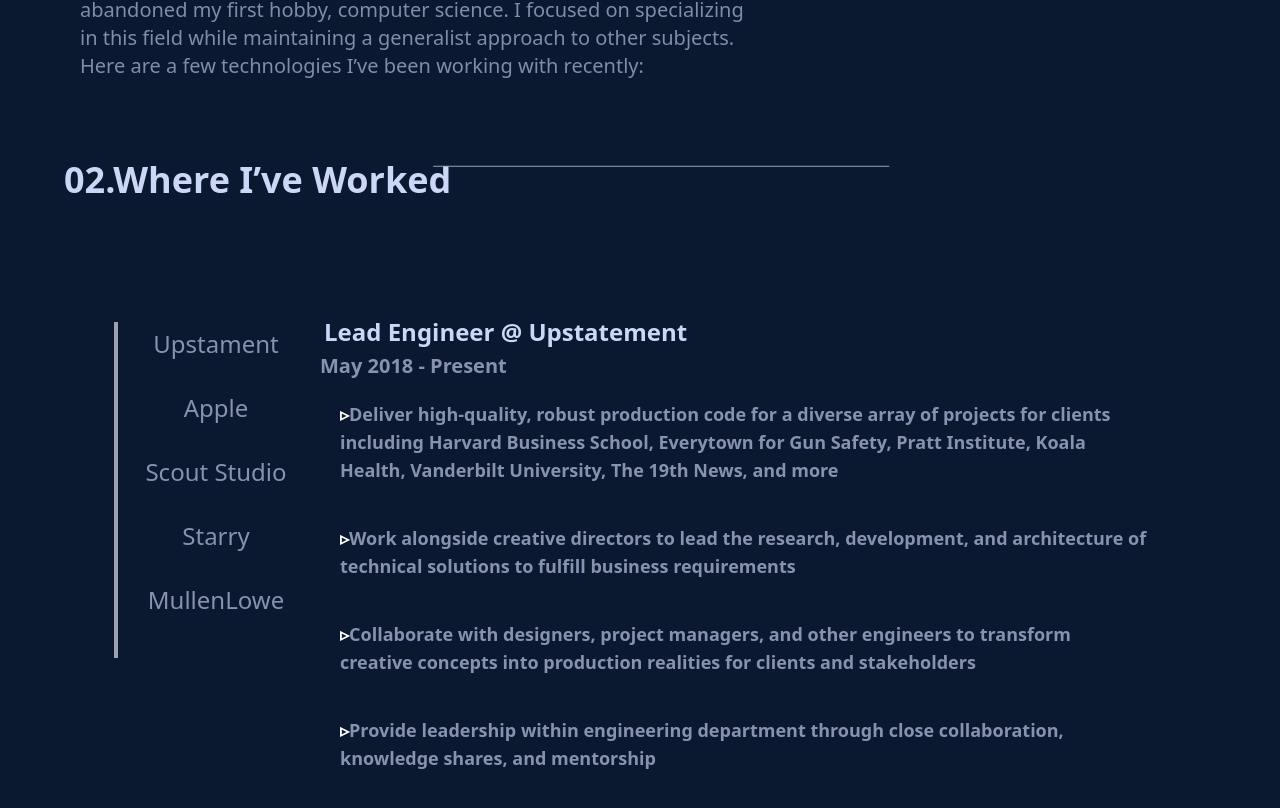
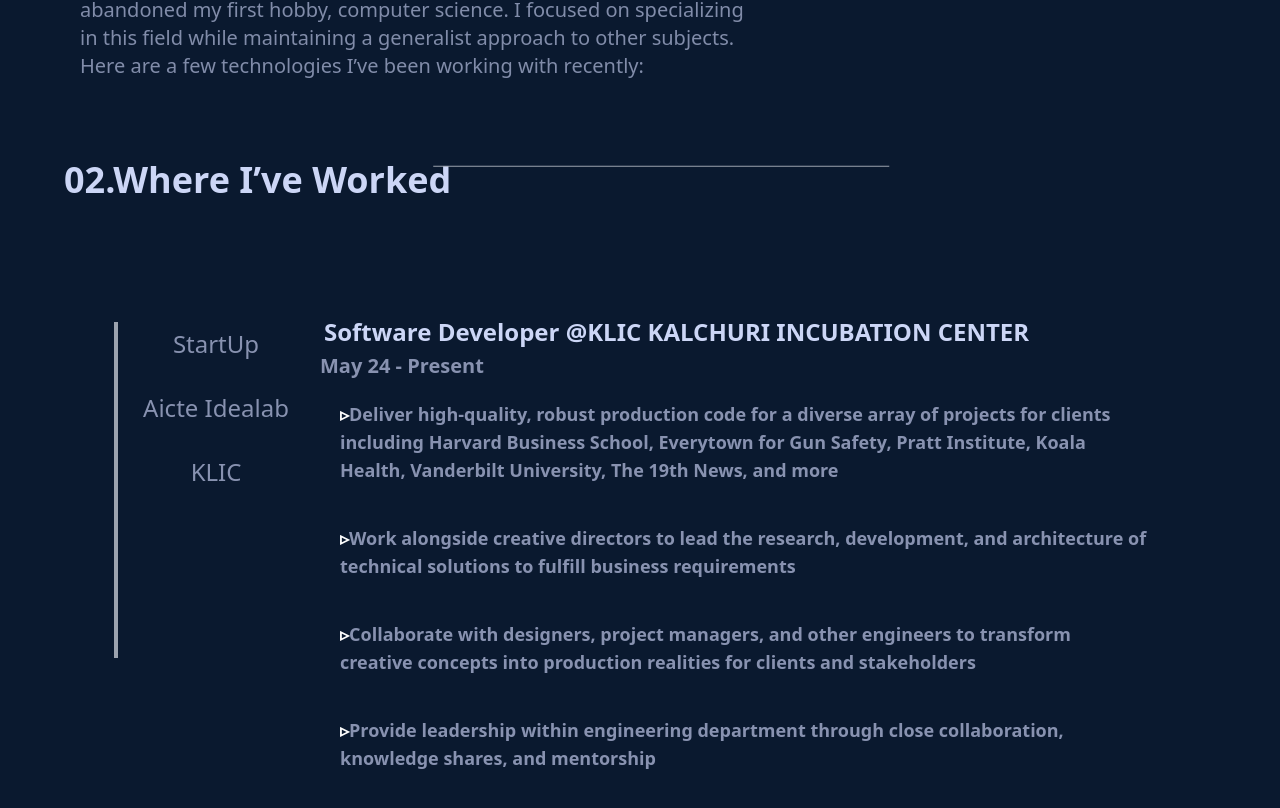
Before and after one commit to CoolSidOfficial/britney_portfolio, a React (Vite) app: page / in a window 1280 px wide. Shown: the part 1772-2580 px from the top of the page. Built offline with nearby package versions, Linux system fonts and the light colour scheme.

Commit message:
Added resume and and experience

```diff
--- a/src/App.jsx
+++ b/src/App.jsx
@@ -22,7 +22,7 @@
 
       </ul>
       <span className="fixed bottom-[1%] left-[25px] h-[28%] bg-gray-400 w-1"></span>
-      <a className="fixed bottom-[45%] left-[87%] rotate-90 text-lg text-[#8892B0] font-bold z-100" href="mailto:cooltech@protonmail.com">cooltech@protonmail.com&nbsp;&nbsp;</a>
+      <a className="fixed bottom-[45%] left-[88%] rotate-90 text-lg text-[#8892B0] font-bold z-100" href="mailto:siddhantjainmvm@gmail.com">siddhantjainmvm@gmail.com&nbsp;&nbsp;</a>
 
       <span className="fixed bottom-[1%] right-[56px] h-[26%] bg-gray-400 w-1"></span>
       <Header uname="Siddhant Jain" title="I built things for the &nbsp;&nbsp;&nbsp;&nbsp; web" description={["I 'm a full-stack web developer with a passion ",<br/>," for creating dynamic and interactive web applications.",<br/>,"I have experience in both front-end and back-end technologies",<br/>,"and I m always eager to learn and implement new skills" ] } />
--- a/src/components/Experience.jsx
+++ b/src/components/Experience.jsx
@@ -18,15 +18,15 @@
     <span className=" absolute  	  left-[0.2%] top-[2%] h-[70%] w-[4px] bg-gray-400 "></span>
 
       <ul className="  text-2xl text-[#8892B0] ">
-        <li><button className ="experience-button hover:bg-[#112240] focus:bg-[#112240] p-4 w-52" onClick={()=>setExperience(1)}  >Upstament</button></li>
-        <li><button className="experience-button  hover:bg-[#112240] p-4 w-52  focus:bg-[#112240] " onClick={()=>setExperience(2)}>Apple</button></li>
-        <li><button className="experience-button hover:bg-[#112240] p-4 w-52  focus:bg-[#112240]" onClick={()=>setExperience(3)}>Scout Studio</button></li>
-        <li><button className="experience-button hover:bg-[#112240] p-4 w-52  focus:bg-[#112240]" onClick={()=>setExperience(4)}>Starry</button></li>
-        <li><button className="experience-button hover:bg-[#112240] p-4 w-52  focus:bg-[#112240]" onClick={()=>setExperience(5)}>MullenLowe</button></li>
+        <li><button className ="experience-button hover:bg-[#112240] focus:bg-[#112240] p-4 w-52" onClick={()=>setExperience(1)}  >StartUp</button></li>
+        <li><button className="experience-button  hover:bg-[#112240] p-4 w-52  focus:bg-[#112240] " onClick={()=>setExperience(2)}>Aicte Idealab</button></li>
+        <li><button className="experience-button hover:bg-[#112240] p-4 w-52  focus:bg-[#112240]" onClick={()=>setExperience(3)}>KLIC</button></li>
+        {/* <li><button className="experience-button hover:bg-[#112240] p-4 w-52  focus:bg-[#112240]" onClick={()=>setExperience(4)}>Starry</button></li> */}
+        {/* <li><button className="experience-button hover:bg-[#112240] p-4 w-52  focus:bg-[#112240]" onClick={()=>setExperience(5)}>MullenLowe</button></li> */}
       </ul>
         <div>
           {experience===1 &&
-           <Exp_comp title="Lead Engineer @ Upstatement" dateto="May 2018 - Present"
+           <Exp_comp title="Software Developer  @KLIC KALCHURI INCUBATION CENTER " dateto="May 24 - Present"
            first_para="Deliver high-quality, robust production code for a diverse array of projects for clients including Harvard Business School, Everytown for Gun Safety, Pratt Institute, Koala Health, Vanderbilt University, The 19th News, and more"
            second_para="Work alongside creative directors to lead the research, development, and architecture of technical solutions to fulfill business requirements"
            third_para="Collaborate with designers, project managers, and other engineers to transform creative concepts into production realities for clients and stakeholders"
@@ -34,18 +34,22 @@
            "
            />}
            {experience===2 &&
-           <Exp_comp title="UI Engineer Co-op @ Apple
-           " dateto="July - December 2017"
-           first_para="Developed and styled interactive web applications for Apple Music using Ember and SCSS"
-           second_para="Built and shipped the Apple Music Extension for Facebook Messenger leveraging third-party and internal API integrations"
-           third_para="Architected and implemented the user interface of Apple Music's embeddable web player widget for in-browser user authorization and full song playback"
-           fourth_para="Contributed extensively to the creation of MusicKit JS, a public-facing JavaScript SDK for embedding Apple Music players into web applications"
+           <Exp_comp title="Project Developer @ Aicte Idealab
+           " dateto="Sept 2023 - April 2024"
+           first_para="Developed a fully functional, responsive full-stack website using Next.js Tailwind , providing a seamless user
+experience."
+           second_para="Implemented an intuitive and efficient admin panel, with keeping Web Security(CSRF,JWT ) in mind
+,enhancing the website’s management capabilities."
+           third_para="Utilized version control systems, such as Git, to track and manage project"
+           fourth_para="Used Mongo DB as a backend to store data on Atlas server and used Rest Api to integrate systems"
            />}
-            {experience===3 && <Exp_comp title="Developer @ Scout Studio" dateto="Spring 2016 & 2017"
-           first_para="Collaborated with other student designers and engineers on pro-bono projects to create new brands, design systems, and websites for organizations in the community"
-         second_para="Developed and styled interactive web applications for Apple Music using Ember and SCSS"
-      third_para="Worked on the development of a new website, improving its performance and user experience"
-      fourth_para="Participated in brainstorming sessions and contributed innovative ideas for new features and improvements"
+            {experience===3 && <Exp_comp title=" Frontend Developer @ KLIC KALCHURI INCUBATION CENTER" dateto="April 2023 -Sept 2023"
+           first_para="Implemented a dashboard application using MERN stack"
+         second_para="Developed 5+ frontend websites using HTML/CSS JavaScript,React"
+      third_para=" Implemented responsive web design techniques to ensure compatibility and optimal viewing experience on
+mobile devices"
+      fourth_para="Work closely under Apeiro medica in Dare to start program and Collaborated with cross-functional teams,
+including designers and backend developers,"
         />}
           {experience===4&&<Exp_comp title="Software Engineer Co-op @ Starry
          " dateto="July - December 2016"
--- a/src/components/Navbar.jsx
+++ b/src/components/Navbar.jsx
@@ -1,5 +1,5 @@
 import { Slide,Fade } from "react-awesome-reveal";
-
+import Resume from "../assets/resume.pdf"
 const Navbar = () => {
   return (
     <Fade cascade damping={1} delay={200}>
@@ -8,7 +8,7 @@
         <a className="hover:text-white p-3" href="#experience">02. Experience  </a>
         <a className="hover:text-white p-3" href="#projects">03. Work</a>
         <a  className="hover:text-white p-3"href="#contact">04. Contact </a>
-        <a   className="  p-3 border rounded  text-center  w-[150px] h-[60px]   transition-transform duration-300 transform hover:shadow-[7px_9px_0px_rgba(100,255,218,1)] hover:translate-y-[-2px] hover:translate-x-[-2px]  " href="http://"> Resume</a>
+        <a   className="  p-3 border rounded  text-center  w-[150px] h-[60px]   transition-transform duration-300 transform hover:shadow-[7px_9px_0px_rgba(100,255,218,1)] hover:translate-y-[-2px] hover:translate-x-[-2px]  " href={Resume}> Resume</a>
     </nav>
     </Fade>
   )
```
Also changed, not shown: src/assets/me.png (deleted), 1 other file (tests, documents, lock files or other folders).
